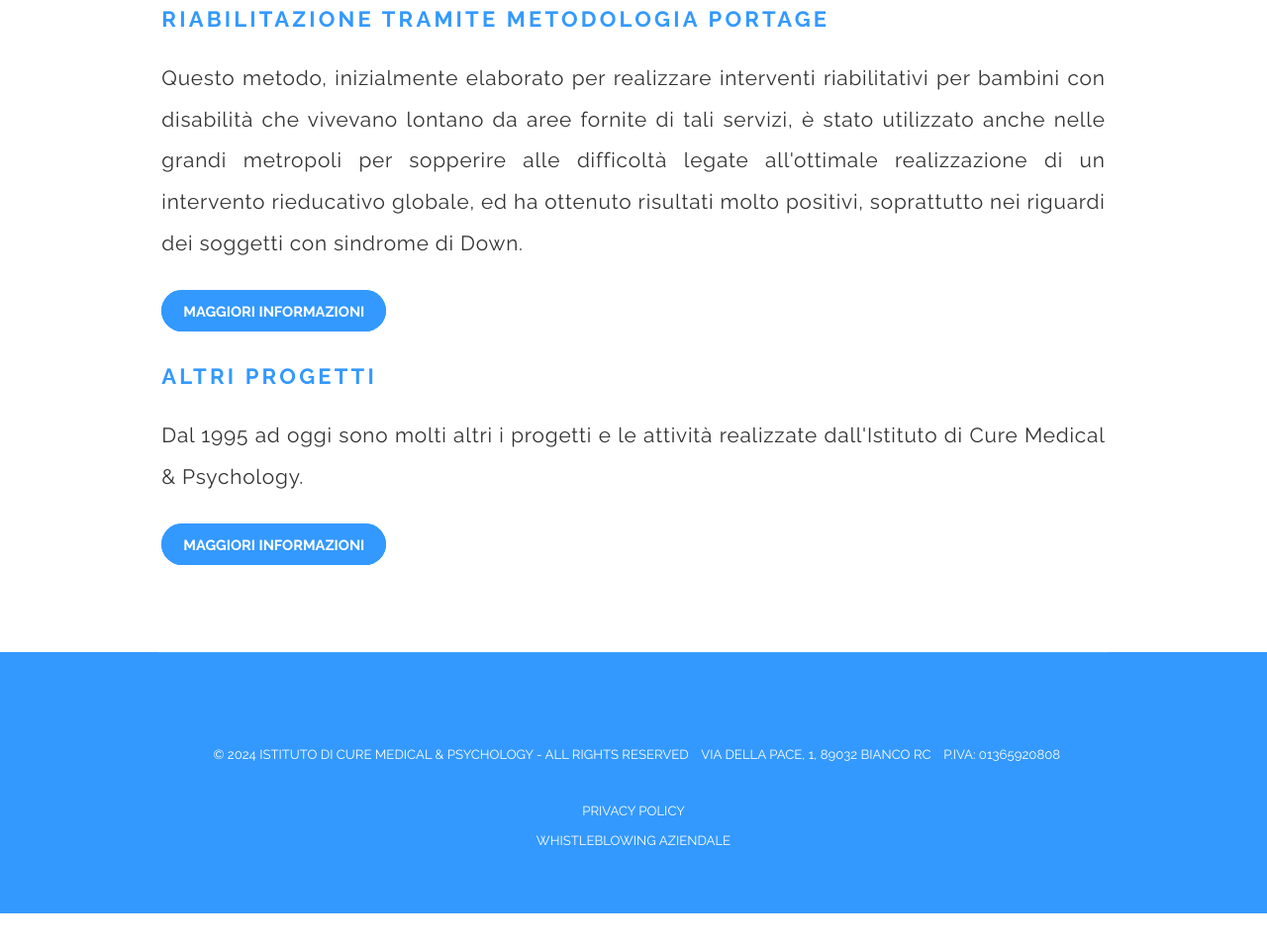
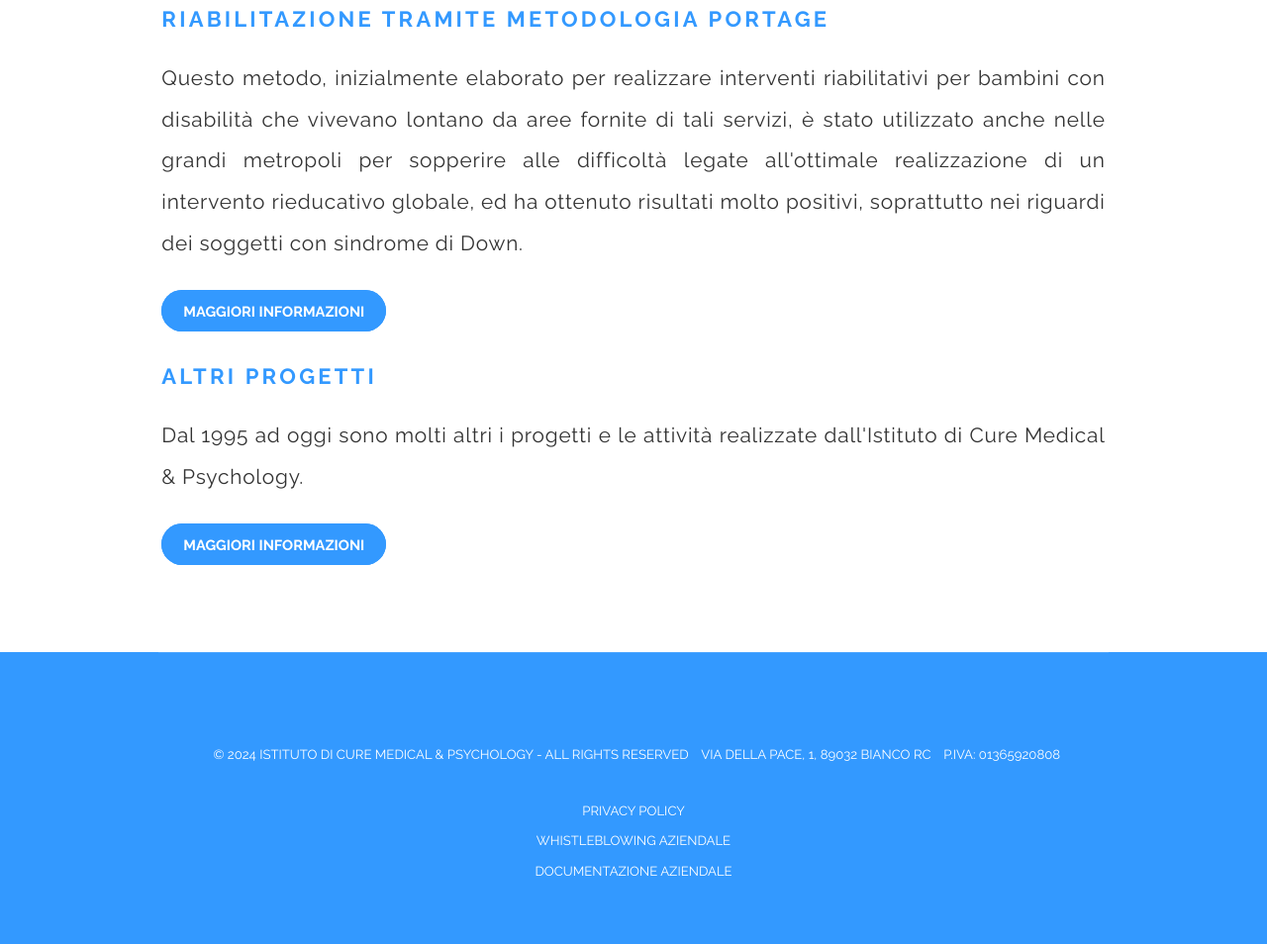
Before and after one commit to bralca/mandp, a plain HTML site: page index.html in a window 1280 px wide. Shown: the part 4691-5645 px from the top of the page at 99% size. Before the commit the page ends 5614 px from the top, so only its background shows below. Drawn offline with Linux system fonts and the light colour scheme.

Commit message:
Update index.html

```diff
--- a/index.html
+++ b/index.html
@@ -126,7 +126,8 @@
             <li>P.Iva: 01365920808</li>
           </ul>
             <a class="copyright" href="//www.iubenda.com/privacy-policy/8007230" class="iubenda-black iubenda-embed" title="Privacy Policy">Privacy Policy</a><script type="text/javascript">(function (w,d) {var loader = function () {var s = d.createElement("script"), tag = d.getElementsByTagName("script")[0]; s.src = "//cdn.iubenda.com/iubenda.js"; tag.parentNode.insertBefore(s,tag);}; if(w.addEventListener){w.addEventListener("load", loader, false);}else if(w.attachEvent){w.attachEvent("onload", loader);}else{w.onload = loader;}})(window, document);</script><br>
-            <a class="copyright" href="https://whistlesblow.it/c/istituto-di-cure-medical-e-psychology/1">Whistleblowing Aziendale</a>
+            <a class="copyright" href="https://whistlesblow.it/c/istituto-di-cure-medical-e-psychology/1">Whistleblowing Aziendale</a><br>
+	    <a class="copyright" href="https://drive.google.com/drive/folders/1GBuYVwhcK8P20at3Bb75HnAjSzrFoD_u">Documentazione Aziendale</a>
 	</div>
       </footer>
 
```
